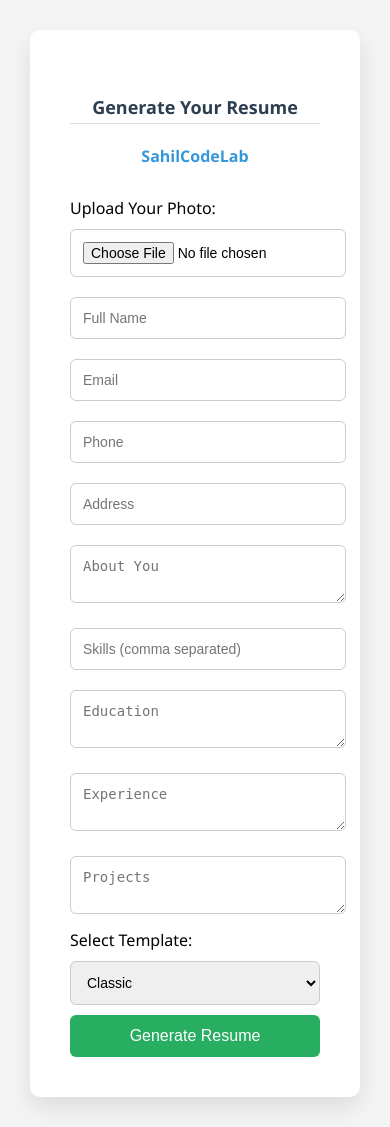
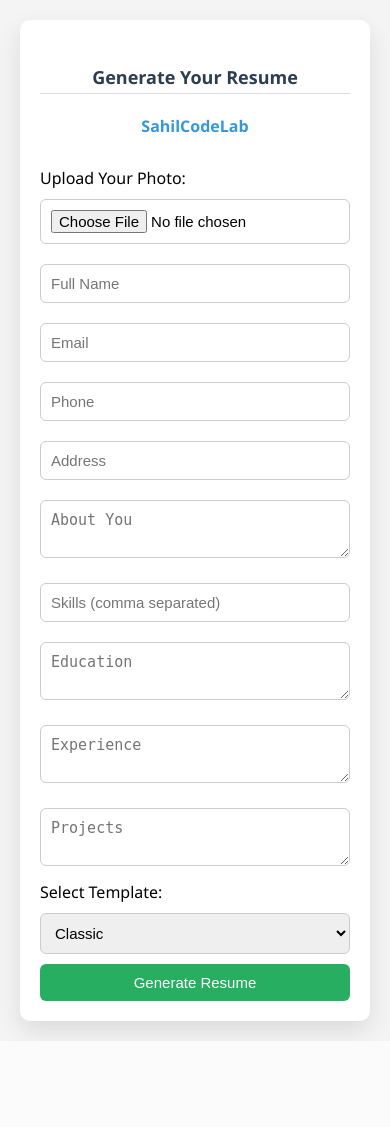
Before and after one commit to SahilCodeLab/Resume, a Flask app: page / in a window 390 px wide. After the commit the page ends 1040 px from the top, so only its background shows below. Run offline with Flask 3, Linux system fonts and the light colour scheme; some libraries are stand-ins or nearby versions.

Commit message:
Update form.html

```diff
--- a/templates/form.html
+++ b/templates/form.html
@@ -192,5 +192,114 @@
       successMsg.classList.remove("hidden");
     }
   </script>
+
+
+<style>
+  body {
+    font-family: 'Segoe UI', sans-serif;
+    background: #f4f4f4;
+    padding: 20px;
+    margin: 0;
+    display: flex;
+    justify-content: center;
+    align-items: center;
+    min-height: 100vh;
+  }
+
+  .form-container {
+    width: 100%;
+    max-width: 600px;
+    background: white;
+    padding: 30px;
+    border-radius: 10px;
+    box-shadow: 0 10px 25px rgba(0,0,0,0.1);
+  }
+
+  h2 {
+    text-align: center;
+    color: #2c3e50;
+  }
+
+  h4 {
+    text-align: center;
+    color: #3498db;
+    margin-bottom: 30px;
+  }
+
+  input, textarea, select {
+    width: 100%;
+    padding: 12px;
+    margin: 10px 0;
+    border: 1px solid #ccc;
+    border-radius: 6px;
+    font-size: 14px;
+    box-sizing: border-box;
+  }
+
+  button {
+    width: 100%;
+    padding: 12px;
+    background: #27ae60;
+    color: white;
+    border: none;
+    border-radius: 6px;
+    font-size: 16px;
+    cursor: pointer;
+    transition: 0.3s ease;
+  }
+
+  button:hover {
+    background: #1f8e4e;
+  }
+
+  #crop-box {
+    max-width: 100%;
+    margin: 10px 0;
+    text-align: center;
+  }
+
+  #crop-box img {
+    width: 100%;
+    max-height: 300px;
+    object-fit: contain;
+  }
+
+  .crop-btn {
+    background-color: #3498db;
+    margin-top: 10px;
+  }
+
+  .crop-btn:hover {
+    background-color: #2980b9;
+  }
+
+  .hidden {
+    display: none;
+  }
+
+  .success-message {
+    color: green;
+    text-align: center;
+    font-weight: bold;
+    margin-bottom: 15px;
+  }
+
+  @media screen and (max-width: 480px) {
+    .form-container {
+      padding: 20px;
+    }
+
+    input, textarea, select, button {
+      font-size: 15px;
+      padding: 10px;
+    }
+
+    #crop-box img {
+      max-height: 200px;
+    }
+  }
+</style>
+
+
 </body>
 </html>
```
